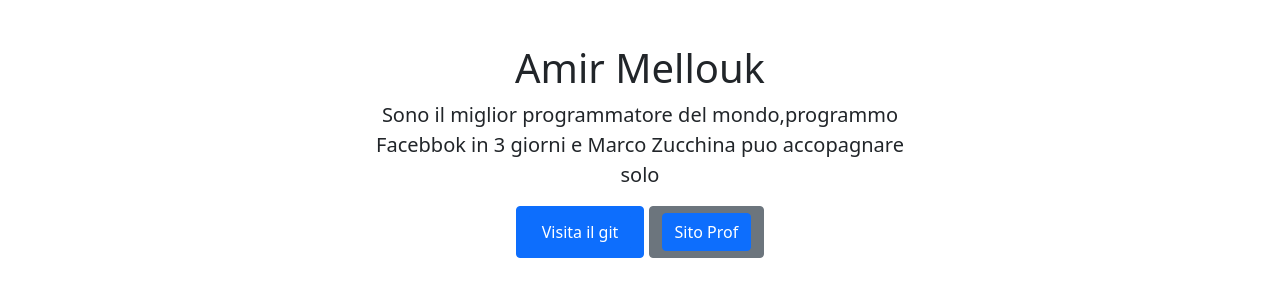
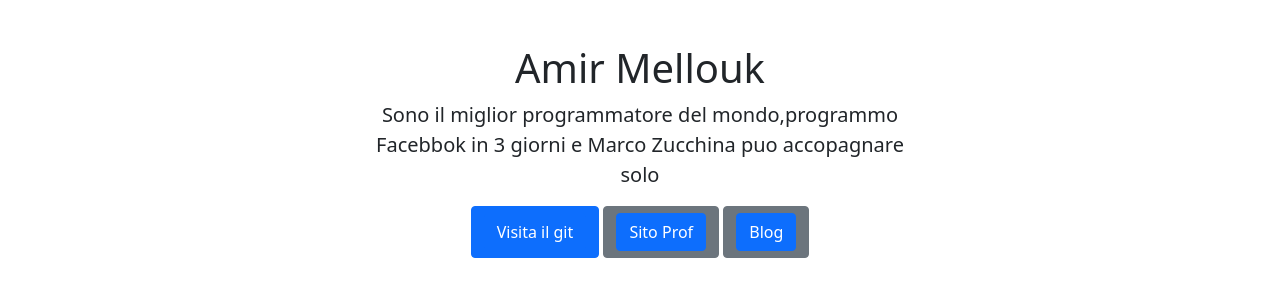
Before and after one commit to mellox2905/MenuEsercizi, a plain HTML site: page menù/index.html in a window 1280 px wide. Shown: the part 60-363 px from the top of the page. Drawn offline with nearby package versions, Linux system fonts and the light colour scheme.

Commit message:
Update index.html

```diff
--- a/menù/index.html
+++ b/menù/index.html
@@ -26,6 +26,7 @@
         <p class="lead"> Sono il miglior programmatore del mondo,programmo Facebbok in 3 giorni e Marco Zucchina puo accopagnare solo</p>
         <button type="button" class="btn btn-primary"><a href="https://github.com/mellox2905" class="btn btn-primary">Visita il git</a></button>
         <button type="button" class="btn btn-secondary"><a href="http://www.marcopalladino.it/it/" class="btn btn-primary">Sito Prof</a></button>
+        <button type="button" class="btn btn-secondary"><a href="http://amir.altervista.org/" class="btn btn-primary">Blog</a></button>
       </div>
 
     <div class="container">
```
